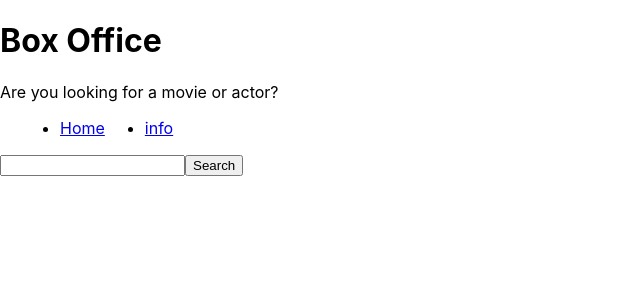
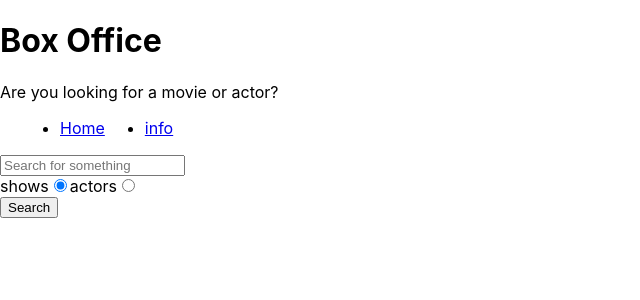
Before and after one commit to jeganjp/box-office, a React (Create React App) app: page / in a window 1280 px wide. Shown: the top 300 px of the page, without its empty margins (0-640 px from the left). Built offline with nearby package versions, Linux system fonts and the light colour scheme.

Commit message:
added radio buttons and actor searching options

```diff
--- a/src/pages/Home.js
+++ b/src/pages/Home.js
@@ -5,6 +5,8 @@
 const Home = () => {
     const [input,setInput]=useState('');
     const [result,setResult]=useState(null);
+    const [searchOption,setSearchOption]=useState('shows');
+    const searchcheck = searchOption==='shows';
 
     const onInputChange=(ev)=>{
         //console.log(ev.target.value);
@@ -20,7 +22,13 @@
 
     const onSearch=()=>
     {
-        get_api(`search/shows?q=${input}`).then(result=>{setResult(result);console.log(result)});
+        get_api(`search/${searchOption}?q=${input}`).then(result=>{setResult(result);console.log(result)});
+    }
+
+    const radioButtonChange=(ev)=>
+    {
+        setSearchOption(ev.target.value);
+        console.log(ev.target.value);
     }
 
     const renderResults=()=>
@@ -31,16 +39,30 @@
         }
         if(result && result.length>0)
         {
-          return <div>{result.map((item)=><div key={item.show.id}>{item.show.name}
-          {/* <div><img src={item.show.image.medium} alt="show poster"/></div> */}
-          </div>)}</div>
+           return result[0].show?result.map((item)=>(<div key={item.show.id}>{item.show.name}</div>)):result.map((item)=>(<div key={item.person.id}>{item.person.name}</div>))
         }
+        // if(result && result.length>0 && searchOption==='people')
+        // {
+        //   return <div>{result.map((item)=><div key={item.person.id}>{item.person.name}
+        //   {/* <div style={{marginRight:10}}><img src={item.person.image.medium} alt='show poster'/></div> */}
+        //   </div>)}</div>
+        // }
         return null;
     }
 
     return (
         <MainPageLayout>
-            <input type="text" onChange={onInputChange} onKeyDown={onDownPress} value={input}/>
+            <input type="text" placeholder="Search for something" onChange={onInputChange} onKeyDown={onDownPress} value={input}/>
+            <div>
+                <label htmlFor="show-search">
+                    shows
+                    <input id="show-search" type="radio" value='shows' checked={searchcheck} onChange={radioButtonChange} />
+                </label>
+                <label htmlFor="actors-search">
+                    actors
+                    <input id="actors-search" type='radio' value='people' checked={!searchcheck} onChange={radioButtonChange} />
+                </label>
+            </div>
             <button type='button' onClick={onSearch}>Search</button>
             {renderResults()}
         </MainPageLayout>
```
Also changed, not shown: src/pages/Contact_us.js (added, +11 -0 lines), 1 other file (tests, documents, lock files or other folders).
